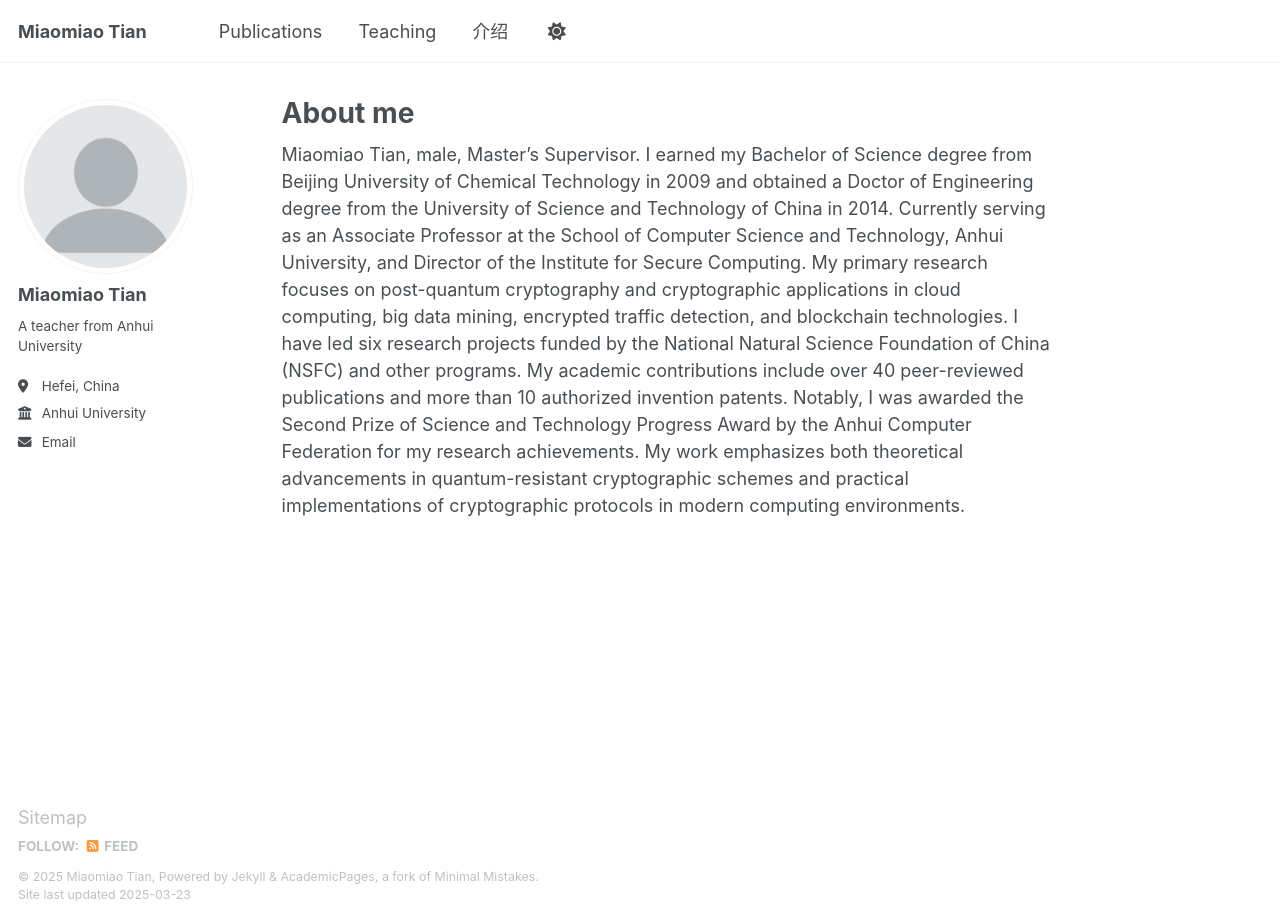
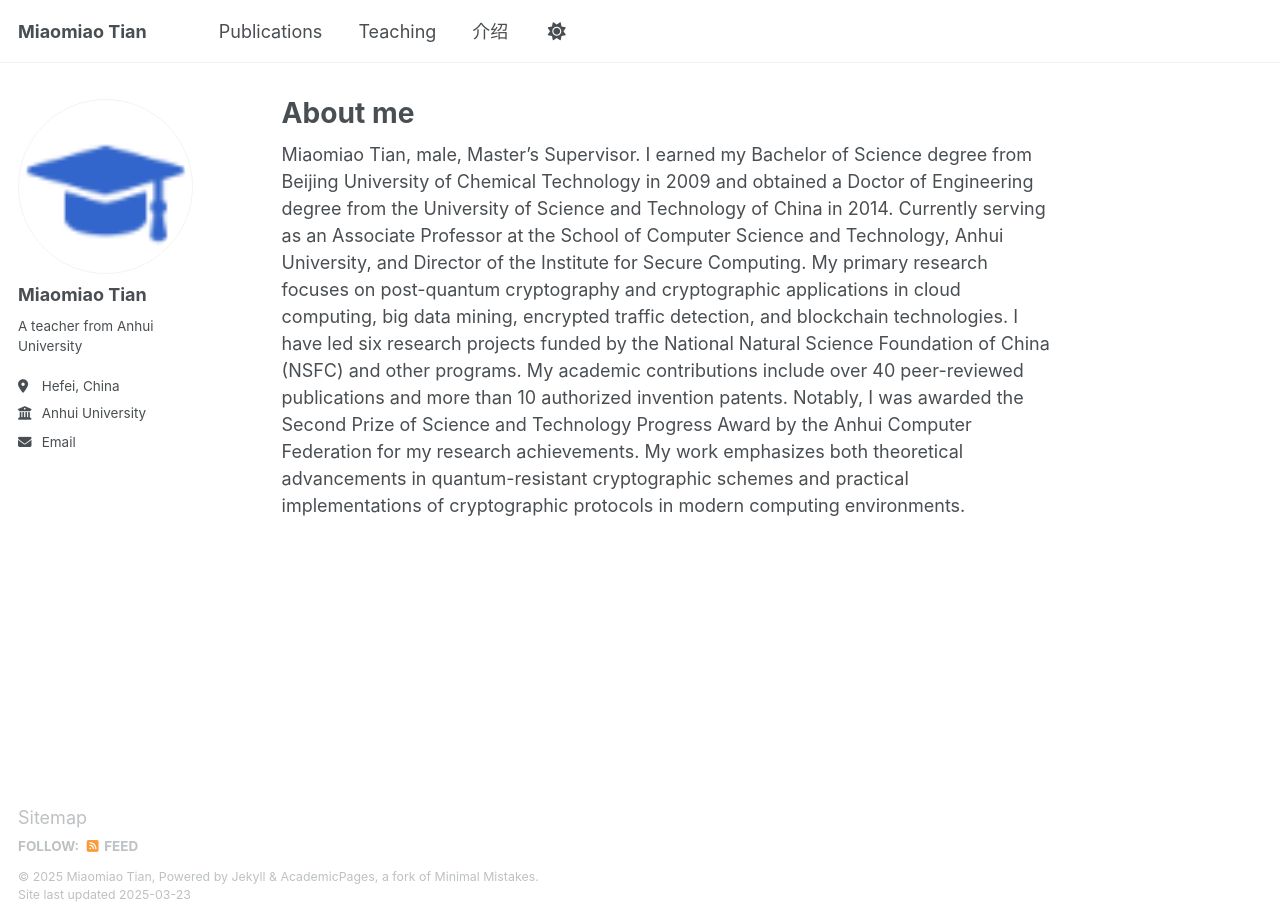
Before and after one commit to dmtian/dmtian.github.io, a Jekyll site: the page built from _pages/about.md, in a window 1280 px wide and 923 px high. Built offline with Jekyll 4.4.1, drawn with Linux system fonts in a browser that asks for light colours.

Commit message:
Update _config.yml

```diff
--- a/_config.yml
+++ b/_config.yml
@@ -22,7 +22,7 @@ repository               : "academicpages/academicpages.github.io"
 #               Additional customization can be done by editing /_includes/author-profile.html
 author:
   # Biographic information
-  avatar           : "profile.png"
+  avatar           : "favicon.ico"
   name             : "Miaomiao Tian"
   pronouns         : # example: "she/her"
   bio              : "A teacher from Anhui University"
```
